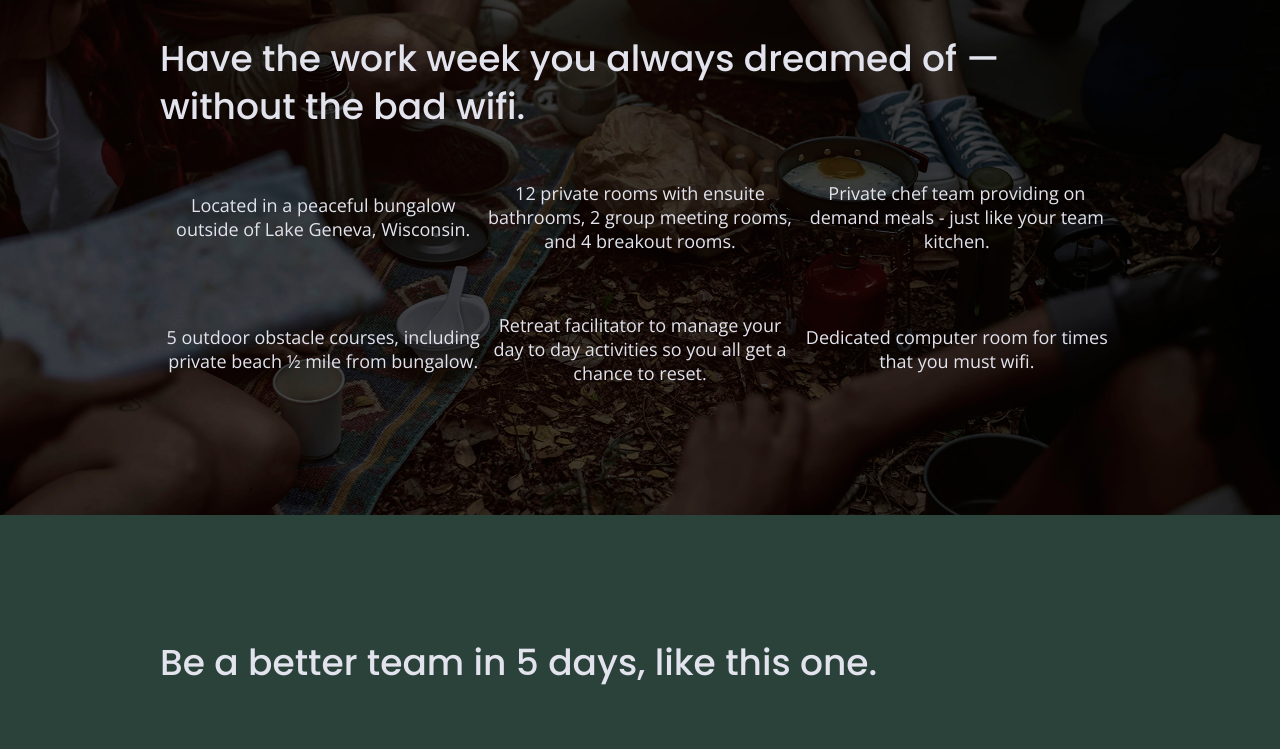
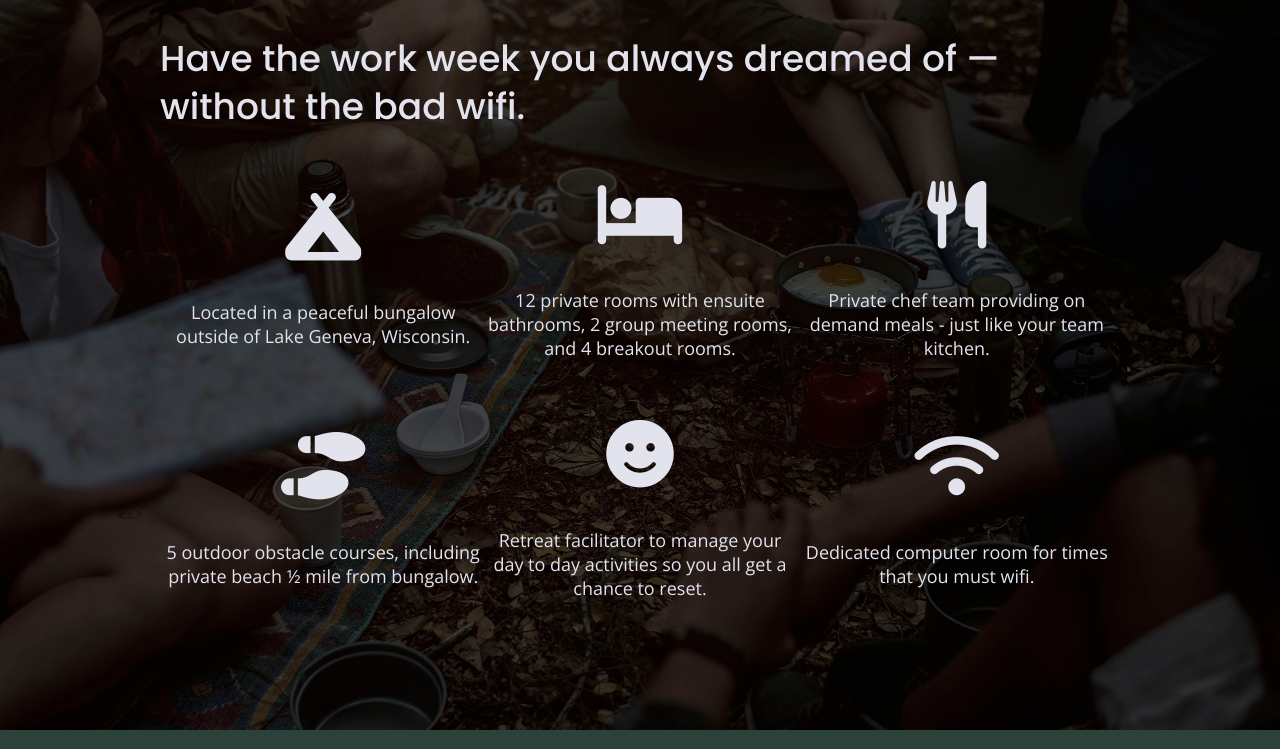
Before and after one commit to sarahscottsteele/206-unplugged, a plain HTML site: page index.html in a window 1280 px wide. Shown: the part 1102-1851 px from the top of the page. Drawn offline with nearby package versions, Linux system fonts and the light colour scheme; a script that the page names is missing.

Commit message:
Adding icons

```diff
--- a/css/main.css
+++ b/css/main.css
@@ -325,6 +325,11 @@ textarea {
     justify-content: center;
     align-items: center;
     flex-flow: row wrap;
+  }
+
+  .features i {
+    font-size: 3.75em;
+    margin-bottom: 40px;
   }
 
   .features p {
--- a/index.html
+++ b/index.html
@@ -17,8 +17,10 @@
   <link rel="apple-touch-icon" href="icon.png">
   <!-- Place favicon.ico in the root directory -->
 
+  <link rel="stylesheet" href="https://kit.fontawesome.com/ddab9d0788.css" crossorigin="anonymous">
   <link rel="stylesheet" href="css/normalize.css">
   <link rel="stylesheet" href="css/main.css">
+
 
   <meta name="theme-color" content="#fafafa">
 
@@ -69,27 +71,39 @@
       <h2>Have the work week you always dreamed of — without the bad wifi.</h2>
       <div class="features-items">
         <article>
-          <p class="fontawesome-icon"></p>
+          <p class="fontawesome-icon">
+            <i class="fas fa-campground"></i>
+          </p>
           <p class="features-item-description">Located in a peaceful bungalow outside of Lake Geneva, Wisconsin.</p>
         </article>
         <article>
-          <p class="fontawesome-icon"></p>
+          <p class="fontawesome-icon">
+            <i class="fas fa-bed"></i>
+          </p>
           <p class="features-item-description">12 private rooms with ensuite bathrooms, 2 group meeting rooms, and 4 breakout rooms.</p>
         </article>
         <article>
-          <p class="fontawesome-icon"></p>
+          <p class="fontawesome-icon">
+            <i class="fas fa-utensils"></i>
+          </p>
           <p class="features-item-description">Private chef team providing on demand meals - just like your team kitchen.</p>
         </article>
         <article>
-          <p class="fontawesome-icon"></p>
+          <p class="fontawesome-icon">
+            <i class="fas fa-shoe-prints"></i>
+          </p>
           <p class="features-item-description">5 outdoor obstacle courses, including private beach ½ mile from bungalow.</p>
         </article>
         <article>
-          <p class="fontawesome-icon"></p>
+          <p class="fontawesome-icon">
+            <i class="fas fa-smile"></i>
+          </p>
           <p class="features-item-description">Retreat facilitator to manage your day to day activities so you all get a chance to reset.</p>
         </article>
         <article>
-          <p class="fontawesome-icon"></p>
+          <p class="fontawesome-icon">
+            <i class="fas fa-wifi"></i>
+          </p>
           <p class="features-item-description">Dedicated computer room for times that you must wifi.</p>
         </article>
       </div>
```
Also changed, not shown: about/index.html (+2 -0 lines), faq/index.html (+2 -0 lines).
